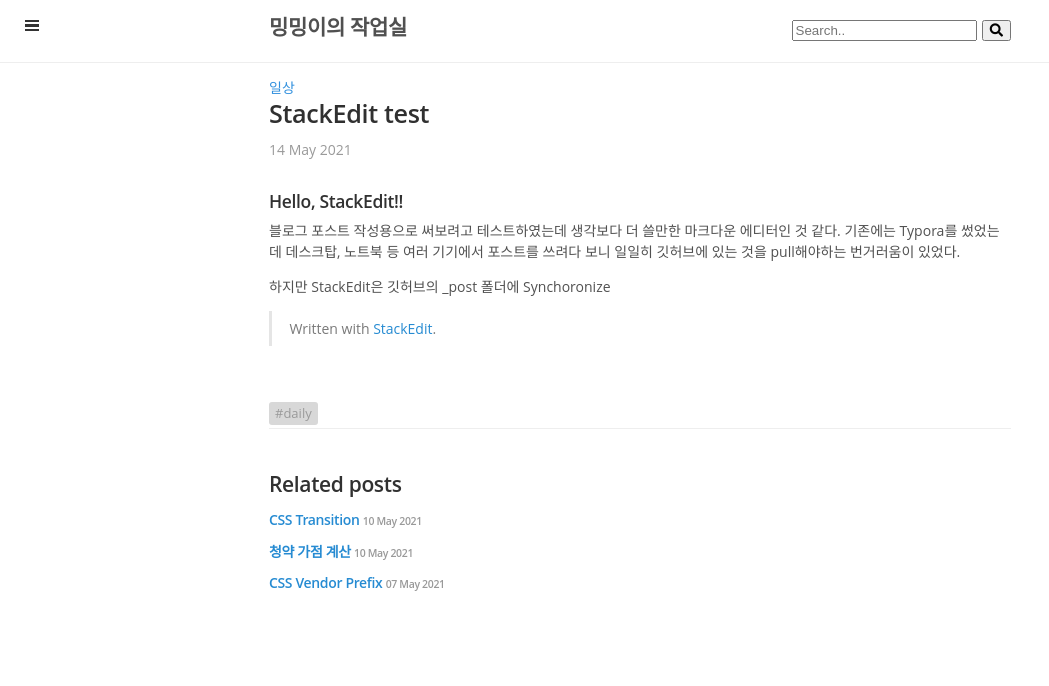
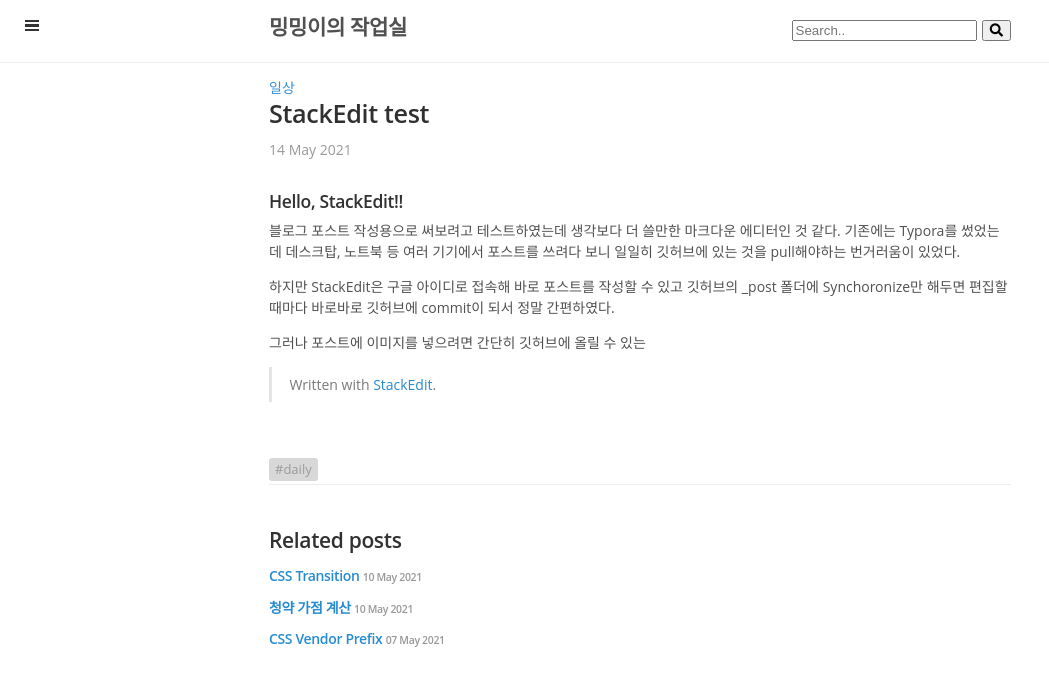
Before and after one commit to mingportal0/mingportal0.github.io, a Jekyll site: the page built from _posts/2021-05-14-stackedit.md, in a window 1280 px wide. Shown: the top 686 px of the page, without its empty margins (0-1049 px from the left). Built offline with Jekyll 4.4.1, drawn with Linux system fonts in a browser that asks for light colours; nearby versions of some CDN libraries; comment, search, counter and statistics services are not loaded.

Commit message:
_posts/2021-05-14-stackedit.md updated from https://stackedit.io/

```diff
--- a/_posts/2021-05-14-stackedit.md
+++ b/_posts/2021-05-14-stackedit.md
@@ -11,9 +11,11 @@ comment: yes
 블로그 포스트 작성용으로 써보려고 테스트하였는데 생각보다 더 쓸만한 마크다운 에디터인 것 같다.
 기존에는 Typora를 썼었는데 데스크탑, 노트북 등 여러 기기에서 포스트를 쓰려다 보니 일일히 깃허브에 있는 것을 pull해야하는 번거러움이 있었다.
 
-하지만 StackEdit은 깃허브의 _post 폴더에 Synchoronize
+하지만 StackEdit은 구글 아이디로 접속해 바로 포스트를 작성할 수 있고 깃허브의 _post 폴더에 Synchoronize만 해두면 편집할 때마다 바로바로 깃허브에 commit이 되서 정말 간편하였다.
+
+그러나 포스트에 이미지를 넣으려면 간단히 깃허브에 올릴 수 있는
 
 > Written with [StackEdit](https://stackedit.io/).
 <!--stackedit_data:
-eyJoaXN0b3J5IjpbLTY4MjU2NDQyNiwtMTkyNjg0MTI3M119
+eyJoaXN0b3J5IjpbLTU3ODMyMjUzMCwtMTkyNjg0MTI3M119
 -->
```
